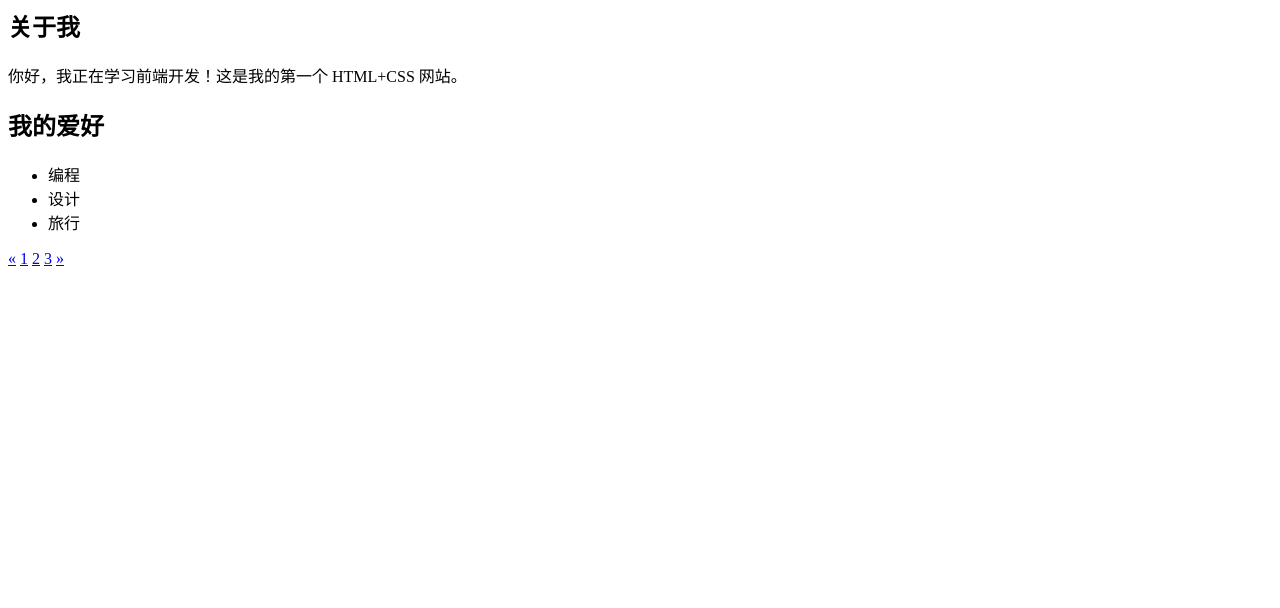
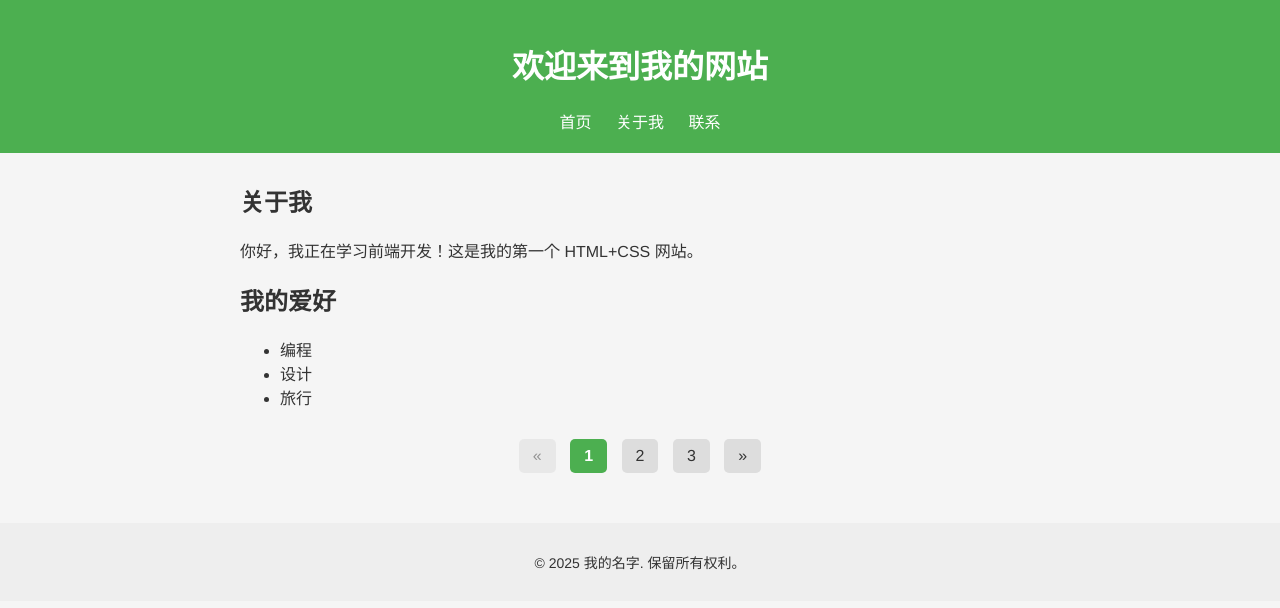
Before and after one commit to octedwinjy/yueyujy.github.io, a plain HTML site: page index.html in a window 1280 px wide. Drawn offline with Linux system fonts and the light colour scheme.

Commit message:
Update index.html

```diff
--- a/index.html
+++ b/index.html
@@ -1,3 +1,21 @@
+<!DOCTYPE html>
+<html lang="en">
+<head>
+  <meta charset="UTF-8" />
+  <meta name="viewport" content="width=device-width, initial-scale=1.0" />
+  <title>我的个人网页</title>
+  <link rel="stylesheet" href="style.css" />
+</head>
+<body>
+  <header>
+    <h1>欢迎来到我的网站</h1>
+    <nav>
+      <a href="#">首页</a>
+      <a href="#">关于我</a>
+      <a href="#">联系</a>
+    </nav>
+  </header>
+
   <main>
     <section>
       <h2>关于我</h2>
@@ -11,7 +29,6 @@
         <li>旅行</li>
       </ul>
     </section>
-
     <!-- 分页按钮区域开始 -->
   <div class="pagination">
     <a href="#" class="disabled">«</a>
@@ -22,3 +39,9 @@
   </div>
   <!-- 分页按钮区域结束 -->
   </main>
+
+  <footer>
+    <p>&copy; 2025 我的名字. 保留所有权利。</p>
+  </footer>
+</body>
+</html>
```
Lines whose indentation alone changed are shown as unchanged.
